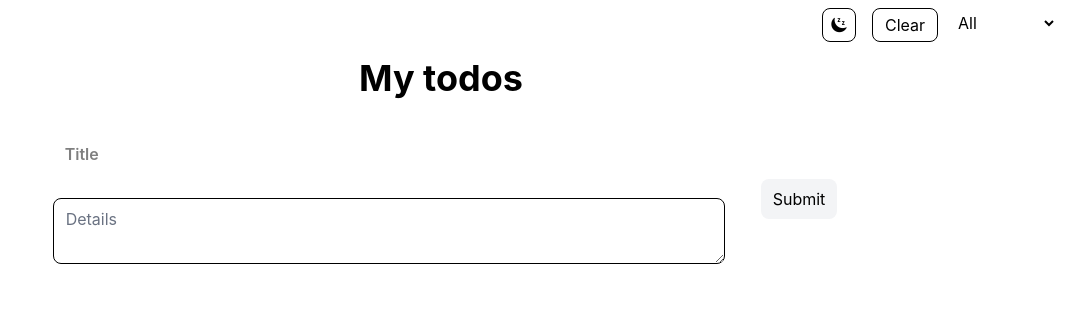
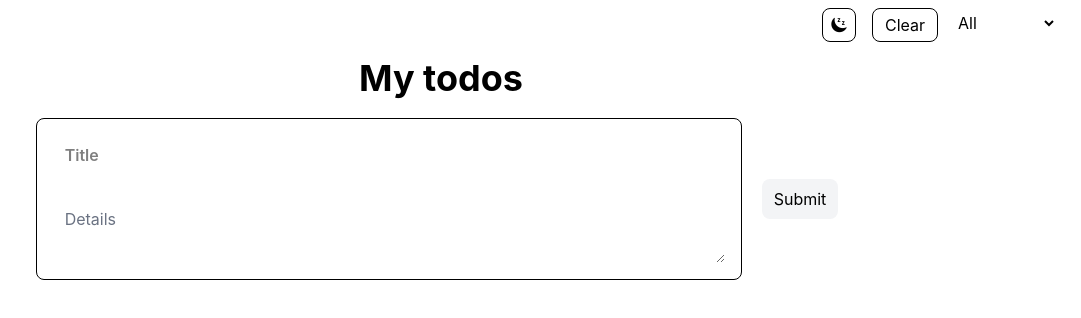
Before and after one commit to Neerrr001/learnwebdev, a React (Vite) app in the folder to-do-app/: page / in a window 1280 px wide. Shown: the top 318 px of the page, without its empty margins (199-1280 px from the left). Built offline with nearby package versions, Linux system fonts and the light colour scheme.

Commit message:
Removed default outlines and borders around input and textarea and created a box like str that contains both title and description

```diff
--- a/to-do-app/src/components/EditCard.tsx
+++ b/to-do-app/src/components/EditCard.tsx
@@ -81,7 +81,7 @@ function EditCard({todos, setTodos, editingTodo, setEditingTodo,title}: EditCard
                         </h2>
 
                         <input type="text"
-                        className="w-full mt-3 p-2 "
+                        className="w-full mt-3 p-2 border-none outline-none "
                         value={inputText}
                         onChange={handleTodoChange}
                         onKeyDown={handleKeyDown}/>
--- a/to-do-app/src/components/InputTodo.tsx
+++ b/to-do-app/src/components/InputTodo.tsx
@@ -12,18 +12,17 @@ function AddTodo({input, setInput, handleKeyDown, themePlaceHolder, title, setTi
 
 
   return (
-    <div className="flex p-2 flex-col gap-2">
+    <div className="flex p-2 flex-col gap-2 border rounded-lg focus-within:ring-1 ">
 
         <input type="text"
-        className="px-3 py-2 m-2 font-semibold"
+        className="px-3 py-2 m-2 font-semibold w-full border-none outline-none focus:outline-none"
         placeholder="Title"
         value={title}
         onChange={(e)=> setTitle(e.target.value)}
         />
 
         <textarea
-          className={`${themePlaceHolder} px-3 py-2 m-2 w-2xl focus:outline-none
-                    focus:ring-1 border rounded-lg`}
+          className={`${themePlaceHolder} px-3 py-2 m-2 w-2xl border-none outline-none focus:outline-none`}
           placeholder="Details"
           value= {input}
           onChange={(e) => setInput(e.target.value)}
```
